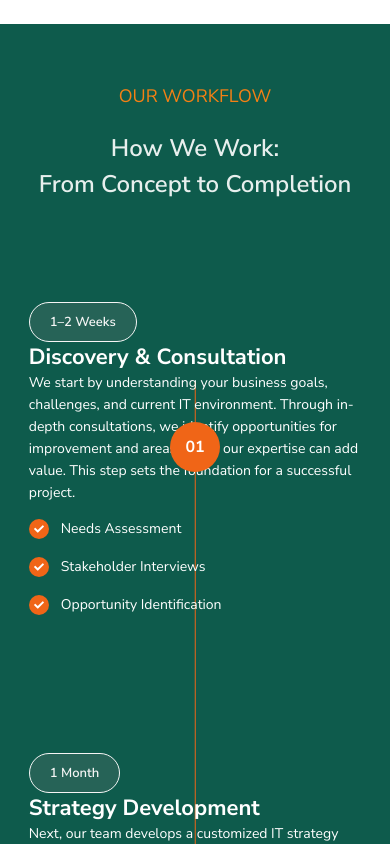
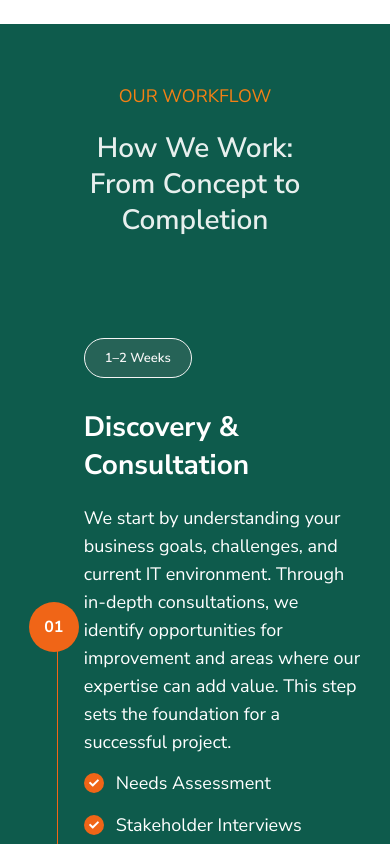
Before and after one commit to chanchalsaini3103/datavue, a React (Vite) app: page / in a window 390 px wide. Shown: the part 7220-8064 px from the top of the page. Built offline with nearby package versions, Linux system fonts and the light colour scheme.

Commit message:
first commit

```diff
--- a/src/styles/FAQ.css
+++ b/src/styles/FAQ.css
@@ -1,12 +1,9 @@
-
-
 /* FAQ CONTAINER */
 .faq-container {
   max-width: 700px;
   margin: 0 auto;
   padding: 2rem;
   font-family: "Nunito Sans", sans-serif;
-
 }
 
 /* Header Text */
@@ -120,7 +117,8 @@
   font-weight: 400;
 }
 
-/* EMAIL INPUT */.emailRow {
+/* EMAIL INPUT */
+.emailRow {
   width: 100%;
 }
 
@@ -144,7 +142,7 @@
 }
 
 .emailInput::placeholder {
-  color: white;     /* white with opacity */
+  color: white; /* white with opacity */
   font-weight: 500;
   font-family: "Nunito Sans", sans-serif;
   letter-spacing: 0.5px;
@@ -161,11 +159,11 @@
   height: 85px;
   border: none;
   border-radius: 100%;
-  background: rgb(240, 101, 23);   /* orange circle */
+  background: rgb(240, 101, 23); /* orange circle */
   color: white;
   font-size: 20px;
   font-weight: bold;
- cursor: pointer;
+  cursor: pointer;
   display: flex;
   align-items: center;
   justify-content: center;
@@ -183,32 +181,30 @@
   display: flex;
   flex-direction: column;
   gap: 26px;
-  align-items: flex-end;   /* 🔥 full right alignment */
-  text-align: right;       /* 🔥 text also right aligned */
+  align-items: flex-end; /* 🔥 full right alignment */
+  text-align: right; /* 🔥 text also right aligned */
   margin-top: 30px;
 }
-
 
 .infoRow {
   font-family: "Nunito Sans", "Nunito Sans Placeholder", sans-serif;
   display: flex;
   align-items: center;
-  justify-content: flex-end;  /* 🔥 push everything to the right */
+  justify-content: flex-end; /* 🔥 push everything to the right */
   gap: 12px;
   font-size: 18px;
 }
 
 .iconReact {
-  background: #f5f5f51a;      /* your color */
-  padding: 30px;              /* circle size */
-  border-radius: 50%;         /* makes it round */
-  color: white;               /* icon color */
-  font-size: 30px;            /* icon size */
+  background: #f5f5f51a; /* your color */
+  padding: 30px; /* circle size */
+  border-radius: 50%; /* makes it round */
+  color: white; /* icon color */
+  font-size: 30px; /* icon size */
   display: flex;
   align-items: center;
   justify-content: center;
 }
-
 
 /* Responsive */
 @media (max-width: 900px) {
@@ -234,20 +230,18 @@
 /* TOP DESCRIPTION + BUTTON */
 .footerTop {
   margin-top: 200px;
-  max-width: 1200px;   /* was 700px */
+  max-width: 1200px; /* was 700px */
 }
-
 
 .footerDesc {
   font-size: 50px;
   margin-bottom: 25px;
   font-weight: 600;
-  max-width: 1100px;   /* increased */
-  line-height: 1.2;    /* tighter spacing */
-text-align: center;
-margin-left: 220px;
+  max-width: 1100px; /* increased */
+  line-height: 1.2; /* tighter spacing */
+  text-align: center;
+  margin-left: 220px;
 }
-
 
 .footerButton {
   display: flex;
@@ -265,16 +259,15 @@ margin-left: 220px;
   justify-content: center;
 }
 .buttonText {
-  font-size: 18px;       /* font size */
-  font-weight: 400;      /* bold text */
-  color: black;          /* text color */
+  font-size: 18px; /* font size */
+  font-weight: 400; /* bold text */
+  color: black; /* text color */
   line-height: 28px;
   font-family: "Nunito Sans", sans-serif;
 }
 .avatarGroup {
   display: flex;
   align-items: center;
-
 }
 
 .avatarImg {
@@ -315,7 +308,7 @@ margin-left: 220px;
   gap: 30px;
   font-size: 18px;
   font-weight: 500;
-   font-family: "Nunito Sans", sans-serif;
+  font-family: "Nunito Sans", sans-serif;
 }
 
 .footerLinks li {
@@ -346,7 +339,7 @@ margin-left: 220px;
 
 /* DIVIDER LINE */
 .footerLine {
-   opacity: 0.7;
+  opacity: 0.7;
   height: 1px;
   width: 95%;
   background: white;
@@ -359,13 +352,11 @@ margin-left: 220px;
   font-family: "Nunito Sans", sans-serif;
   font-size: 18px;
 }
-
-/* ---------------- SMALL SCREENS ONLY ---------------- */
+/* ---------------- SMALL SCREENS FIX ---------------- */
 @media (max-width: 768px) {
-
   /* Support Page Global */
   .supportPage {
-    padding: 0 16px;
+    padding: 0 0px;
     overflow-x: hidden;
   }
 
@@ -398,27 +389,37 @@ margin-left: 220px;
 
   /* ---------------- LET’S TALK CARD ---------------- */
   .letsTalkWrapper {
-    padding: 0;
-    margin-top: 40px;
+    margin-top: 20px;
     width: 100%;
+    height: 600px;
+    padding: 0 10px;
+    margin-bottom: 30px;
   }
 
-  .letsTalkCard {
+  .newTalkCard {
     flex-direction: column;
-    padding: 28px !important;
+    padding: 14px !important;
     width: 100%;
-    border-radius: 22px;
+    border-radius: 16px;
     margin: 0 auto;
+    box-shadow: 0px 5px 20px rgba(0, 0, 0, 0.15);
+  }
+
+  /* LEFT SECTION */
+  .leftSection {
+    text-align: center;
+    width: 100%;
+    margin-top: 25px;
   }
 
   .leftSection h2 {
-    font-size: 26px;
-    margin-bottom: 10px;
+    font-size: 28px;
+    margin-bottom: 12px;
   }
 
   .leftSection .subtext {
-    font-size: 15px;
-    line-height: 22px;
+    font-size: 16px;
+    line-height: 24px;
     margin-bottom: 20px;
   }
 
@@ -432,69 +433,82 @@ margin-left: 220px;
 
   .emailInput {
     width: 100%;
-    height: 46px;
+    height: 45px;
     font-size: 15px;
     padding-left: 14px;
   }
 
   .insideBtn {
-    height: 46px;
-    width: 48px;
-    font-size: 22px;
+    height: 45px;
+    width: 45px;
+    font-size: 20px;
   }
 
   /* RIGHT SECTION */
   .rightSection {
-    margin-top: 26px;
-    gap: 18px;
+    margin-top: 0px;
+    padding-top: 0px;
+    width: 100%;
+    text-align: center;
+    gap: 16px;
+    align-items: center;
   }
 
   .infoRow {
-    flex-direction: row-reverse;
-    justify-content: space-between;
+    flex-direction: column;
+    justify-content: center;
+    gap: 6px;
   }
 
   .infoRow p {
     font-size: 14px;
+    margin: 0;
   }
 
   .iconReact {
-    font-size: 20px;
+    font-size: 24px;
+    padding: 15px;
   }
 
   /* ---------------- FOOTER ---------------- */
   .supportFooter {
-    padding: 40px 0;
+    padding: 10px;
     text-align: center;
+    margin-top: -200px;
   }
 
   .footerTop {
     flex-direction: column;
-    gap: 18px;
-    padding: 0 10px;
+    gap: 10px;
+    padding: 0;
+    max-width: 100%;
   }
 
   .footerDesc {
-    font-size: 14px;
+    font-size: 16px;
     line-height: 22px;
     max-width: 100%;
+    margin: 0 auto;
   }
 
   .footerButton {
     width: 100%;
     justify-content: center;
-    padding: 14px 18px;
+    padding: 12px 16px;
+    margin-left: 0;
   }
 
   .avatarGroup {
-    margin-left: 12px;
+    justify-content: center;
+    margin-top: 10px;
   }
 
-  /* FOOTER MAIN (3 columns -> 1 column) */
+  /* FOOTER MAIN ROW -> STACKED */
   .footerMain {
     flex-direction: column;
-    gap: 28px;
-    margin-top: 32px;
+    gap: 20px;
+    align-items: center;
+    margin-top: 24px;
   }
 
   .footerLogo .logoCircle {
@@ -502,14 +516,14 @@ margin-left: 220px;
   }
 
   .footerLinks {
-    padding: 0;
-    width: 100%;
+    flex-direction: column;
+    gap: 10px;
     text-align: center;
   }
 
   .footerLinks li {
-    margin: 6px 0;
-    font-size: 15px;
+    font-size: 14px;
+    margin: 4px 0;
   }
 
   .socialIcons {
@@ -517,12 +531,12 @@ margin-left: 220px;
   }
 
   .footerLine {
-    margin: 26px auto;
+    margin: 20px auto;
     width: 90%;
   }
 
   .footerBottom {
-    font-size: 13px;
+    font-size: 12px;
     padding: 0 8px;
   }
 }
--- a/src/styles/PricingSection.css
+++ b/src/styles/PricingSection.css
@@ -50,7 +50,6 @@
   max-width: 1800px;
   margin: 0 auto;
 }
-
 
 .pricing-card {
   background-color: #fff;
@@ -134,7 +133,6 @@ margin-top: 0px;
   width: 100%;
   text-align: left;
   font-family: "Nunito Sans", "Nunito Sans Placeholder", sans-serif;
-
 }
 
 .features li {
@@ -143,7 +141,6 @@ margin-top: 0px;
   margin-bottom: 12px;
   font-size: 18px;
   font-family: "Nunito Sans", "Nunito Sans Placeholder", sans-serif;
-
 }
 
 .checkmark {
@@ -178,3 +175,87 @@ margin-top: 0px;
   background-color: #0f5648;
   color: #fff;
 }
+/* ------------------------------ */
+/* 📱 TABLET & MOBILE (max-width: 1024px) */
+/* ------------------------------ */
+@media (max-width: 1024px) {
+  .pricing-cards {
+    flex-direction: column;
+    align-items: center;
+    gap: 20px;
+  }
+
+  .pricing-card {
+    width: 80%; /* nearly full width */
+    height: auto; /* allow content to define height */
+    padding: 30px 20px;
+  }
+
+  .plan-name {
+    font-size: 32px;
+    line-height: 44px;
+  }
+
+  .plan-description {
+    font-size: 16px;
+    line-height: 24px;
+    margin-bottom: 15px;
+  }
+
+  .price {
+    font-size: 56px;
+  }
+
+  .price .currency {
+    font-size: 56px;
+  }
+
+  .price .per-month {
+    font-size: 16px;
+  }
+
+  .features li {
+    font-size: 16px;
+  }
+
+  .cta-button {
+    padding: 15px 60px;
+    font-size: 16px;
+  }
+
+  .pricing-header .title {
+   font-size: 40px;
+    font-weight: 600;
+    line-height: 50px;
+  }
+
+  .pricing-header .description {
+    font-size: 18px;
+    line-height: 28px;
+    font-weight: 400;
+  }
+}
+
+/* ------------------------------ */
+/* 📱 SMALL MOBILE (max-width: 480px) */
+/* ------------------------------ */
+@media (max-width: 480px) {
+
+  .cta-button {
+    padding: 12px 40px;
+    font-size: 14px;
+    width: 100%;
+  }
+
+  .pricing-header .title {
+    font-size: 40px;
+    font-weight: 600;
+  }
+
+  .pricing-header .description {
+      font-size: 18px;
+    line-height: 28px;
+    font-weight: 400;
+    max-width: 90%;
+  }
+}
--- a/src/styles/WorkflowZigZag.css
+++ b/src/styles/WorkflowZigZag.css
@@ -226,6 +226,7 @@
     width: 55px;
     height: 55px;
     font-size: 18px;
+    margin-left: -60px;
   }
 
   .contentBox h3 {
@@ -260,7 +261,7 @@
 /* ---------------------------------- */
 @media (max-width: 480px) {
   .workflowSubtitle {
-    font-size: 24px;
+    font-size: 28px;
     margin-bottom: 30px;
   }
 
@@ -289,6 +290,122 @@
   }
 
   .centerLine {
+    top: 20px;
     height: calc(100% - 200px);
   }
 }
+/* ------------------------------ */
+/* 📱 MOBILE (max-width: 768px)  */
+/* ------------------------------ */
+@media (max-width: 768px) {
+
+  .workflowSection {
+    padding: 60px 20px;
+  }
+
+  .workflowSubtitle {
+    font-size: 40px;
+    line-height: 36px;
+  }
+
+  /* LEFT FIXED ORANGE LINE */
+  .centerLine {
+    left: 30px;            /* Move line to left */
+    top: 120px;
+    height: calc(100% - 200px);
+    transform: none;
+  }
+
+  /* Entire row becomes single column */
+  .timelineRow {
+    position: relative;
+    margin-left: 60px;     /* push content to the right side */
+    padding-bottom: 60px;
+  }
+
+  /* CONTENT-only right aligned */
+  .timelineItem {
+    width: 100%;
+    margin: 0 !important;
+    text-align: left;
+  }
+
+  /* NUMBER CIRCLE aligned with left vertical line */
+  .numberCircle {
+    left: 30px !important; /* same as line */
+    transform: translate(-50%, -50%);
+    width: 55px;
+    height: 55px;
+    font-size: 18px;
+  }
+
+  .contentBox h3 {
+    font-size: 26px;
+  }
+
+  .info {
+    font-size: 15px;
+    line-height: 24px;
+    max-width: 100%;
+  }
+
+  .duration {
+    padding: 10px 20px;
+    font-size: 13px;
+  }
+
+  .checkList li {
+    font-size: 15px;
+    gap: 12px;
+  }
+
+  .checkCircle {
+    width: 20px;
+    height: 20px;
+  }
+}
+
+
+/* ---------------------------------- */
+/* 📱 SMALL MOBILE (max-width: 480px) */
+/* ---------------------------------- */
+@media (max-width: 480px) {
+
+  .workflowSubtitle {
+    font-size: 28px;
+    margin-bottom: 30px;
+  }
+
+  .timelineRow {
+    margin-left: 55px; /* little less padding */
+  }
+
+  .numberCircle {
+    width: 50px;
+    height: 50px;
+    font-size: 16px;
+  }
+
+  .contentBox h3 {
+    font-size: 28px;
+    margin-top: 30px;
+    margin-bottom: 20px;
+  }
+
+  .info {
+    font-size: 18px;
+    line-height: 28px;
+    font-weight: 400;
+  }
+
+  .checkList li {
+    font-size: 18px;
+    margin-bottom: 18px;
+  }
+
+  .centerLine {
+    left: 28px; /* adjust slightly for small screens */
+    top: 350px;
+    height: calc(100% - 700px);
+  }
+}
```
Lines whose indentation alone changed are shown as unchanged.
